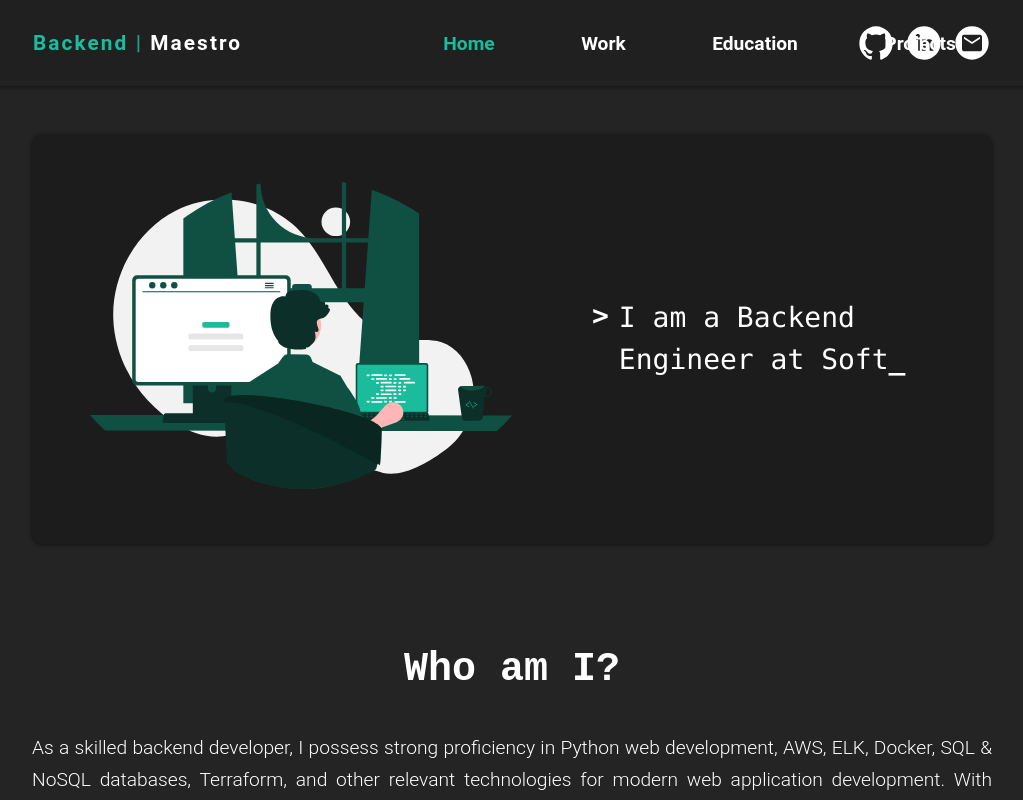
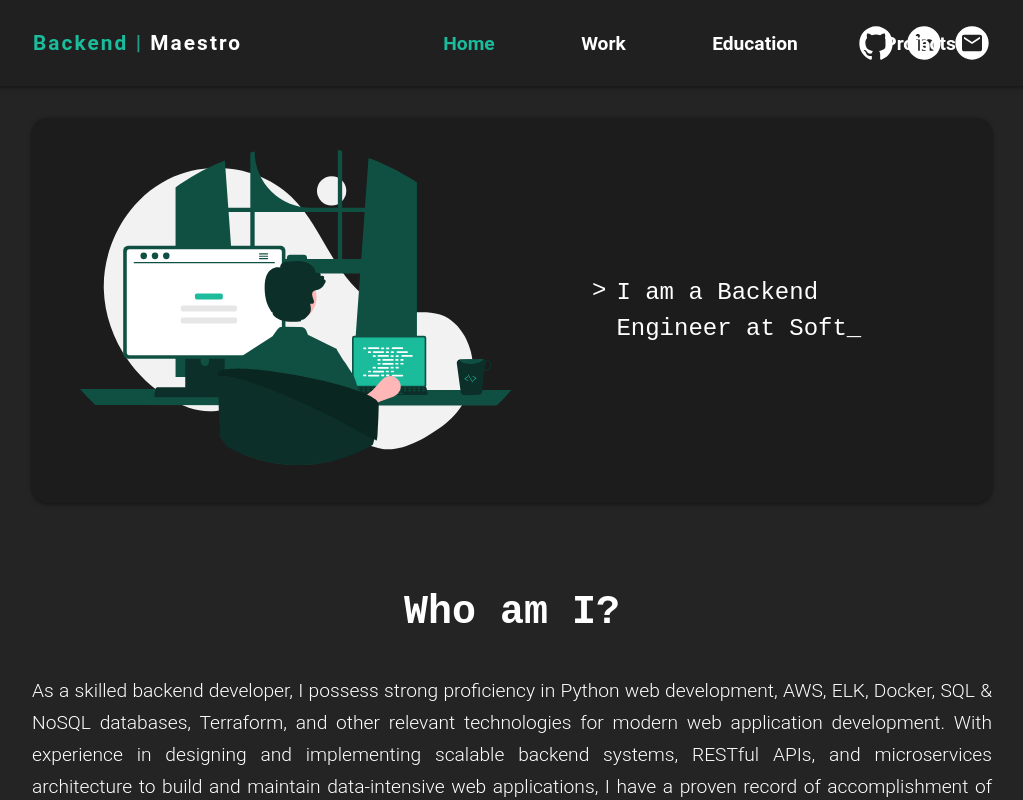
Before and after one commit to rifatrakib/backend-maestro, a Svelte app in the folder app/: page / in a window 1280 px wide. Shown: the top 800 px of the page, without its empty margins (128-1151 px from the left). Built offline with nearby package versions, Linux system fonts and the light colour scheme.

Commit message:
refactor styling of the hero section in home tab

```diff
--- a/app/src/pages/home/hero.svelte
+++ b/app/src/pages/home/hero.svelte
@@ -50,24 +50,17 @@
 </script>
 
 <style>
-    .card-container {
-        display: flex;
-        flex-direction: column;
-        align-items: center;
-        margin: 3rem auto 6rem;
-        background-color: #1c1c1c;
-        border-radius: 10px;
-        padding: 3rem;
-        box-shadow: 0 1px 4px rgba(0, 0, 0, 0.5);
-    }
-
     .card {
         display: flex;
         align-items: center;
         justify-content: center;
-        width: calc(100% - 20px);
+        width: 100%;
         box-sizing: border-box;
         gap: 5rem;
+        font-family: monospace;
+        color: #ffffff;
+        text-align: left;
+        margin: 0;
     }
 
     .image-column {
@@ -78,6 +71,8 @@
         display: flex;
         flex-direction: row;
         flex: 1;
+        font-size: 1.5rem;
+        font-weight: 300;
     }
 
     img {
@@ -85,35 +80,22 @@
         height: auto;
     }
 
-    p {
-        font-size: 1.75rem;
-        font-weight: 500;
-        font-family: Consolas;
-        color: #ffffff;
-        margin: 0;
-        text-align: left;
-    }
-
     .text-column span {
-        font-size: 1.75rem;
-        font-weight: 900;
-        font-family: Consolas;
-        color: #ffffff;
-        margin: 0;
-        text-align: left;
         padding-right: 10px;
         margin-top: -2px;
     }
+
+    .hidden {
+        visibility: hidden;
+    }
 </style>
 
-<div class="card-container">
-    <div class="card">
-        <div class="image-column">
-            <img src=".{image.link}" alt="{image.alt}" />
-        </div>
-        <div class="text-column">
-            <span>&gt;</span>
-            <p>{animatedText}<span style="visibility: {cursorVisible ? 'visible' : 'hidden'}">_</span></p>
-        </div>
-    </div>
-</div>
+<section class="card">
+    <section class="image-column">
+        <img src=".{image.link}" alt="{image.alt}" />
+    </section>
+    <section class="text-column">
+        <span>&gt;</span>
+        <p>{animatedText}<span class:hidden={!cursorVisible}>_</span></p>
+    </section>
+</section>
--- a/app/src/pages/home/home.svelte
+++ b/app/src/pages/home/home.svelte
@@ -21,10 +21,21 @@
         gap: 2rem;
         margin: 5rem auto;
     }
+
+    section.hero {
+        align-items: center;
+        margin-top: 2rem;
+        background-color: #1c1c1c;
+        border-radius: 1rem;
+        padding: 2rem 3rem;
+        box-shadow: 0 1px 4px rgba(0, 0, 0, 0.5);
+    }
 </style>
 
 <article>
-    <Hero />
+    <section class="container hero">
+        <Hero />
+    </section>
     <section class="container infocard">
         <Infocard header={data.header} text={data.text} isCommonText={true} />
     </section>
```
